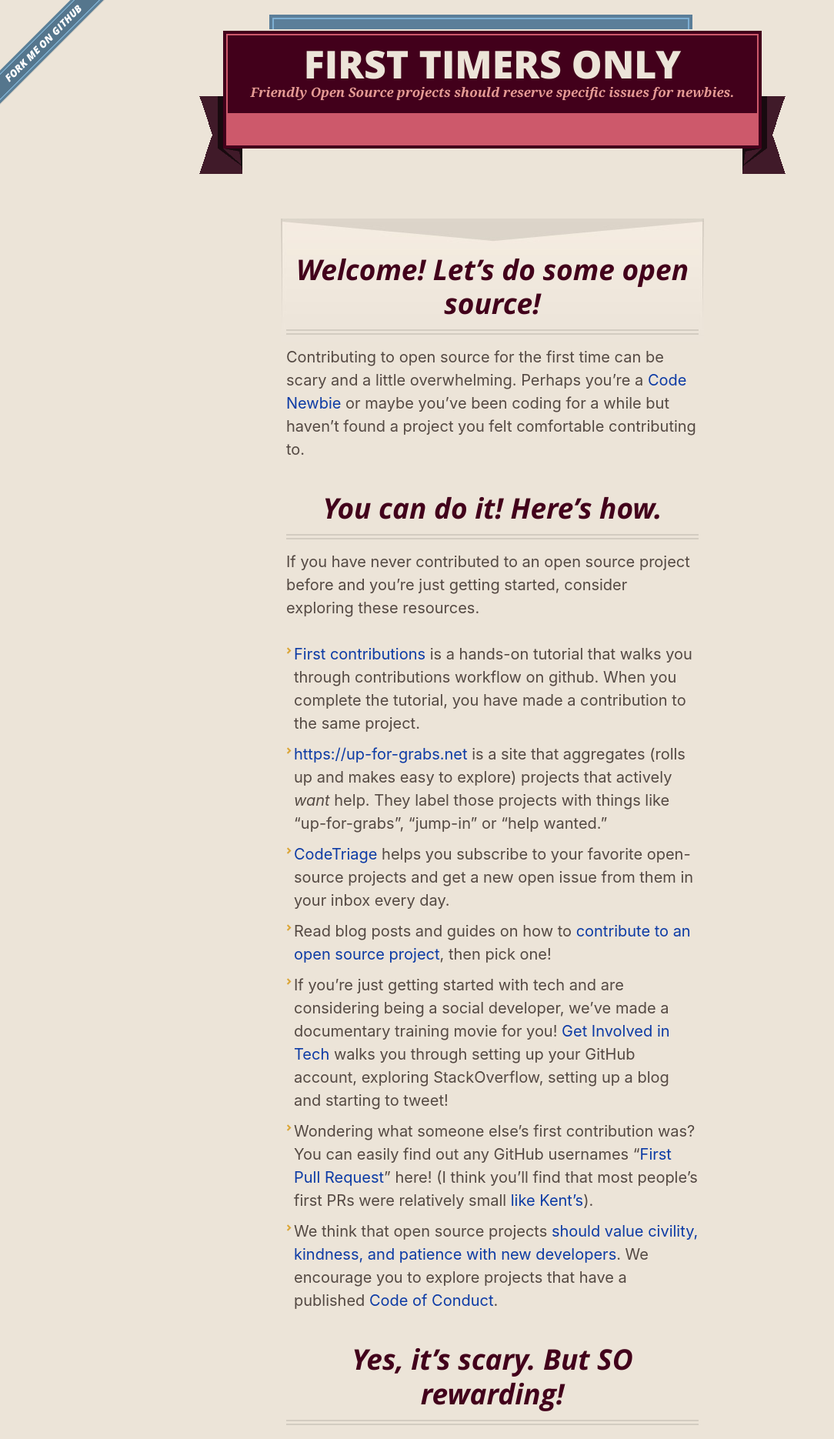
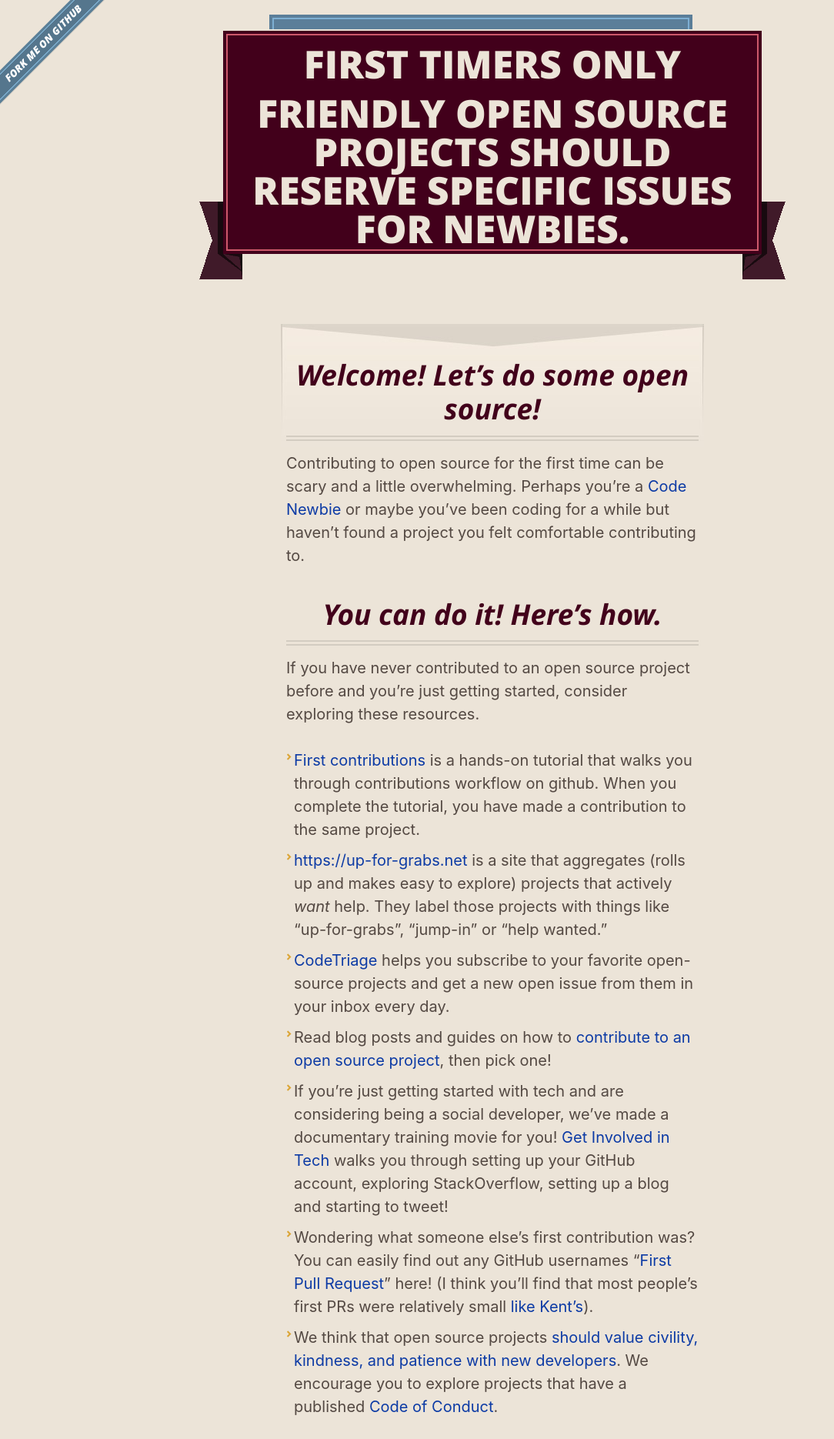
Before and after one commit to shanselman/firsttimersonly, a Jekyll site: the page built from index.md, in a window 1280 px wide. Shown: the top 1870 px of the page at 77% size, without its empty margins (0-1084 px from the left). Built offline with Jekyll 4.4.1, drawn with Linux system fonts in a browser that asks for light colours; nearby versions of some CDN libraries; comment, search, counter and statistics services are not loaded; our own code applies the rules of GitHub Pages for plain Markdown files.

```diff
--- a/_layouts/index.html
+++ b/_layouts/index.html
@@ -27,7 +27,7 @@
         <span class="ribbon-outer">
           <span class="ribbon-inner">
             <h1>First Timers Only</h1>
-            <h2>Friendly Open Source projects should reserve specific issues for newbies.</h2>
+            <h1>Friendly Open Source projects should reserve specific issues for newbies.</h1>
           </span>
           <span class="left-tail"></span>
           <span class="right-tail"></span>
```
